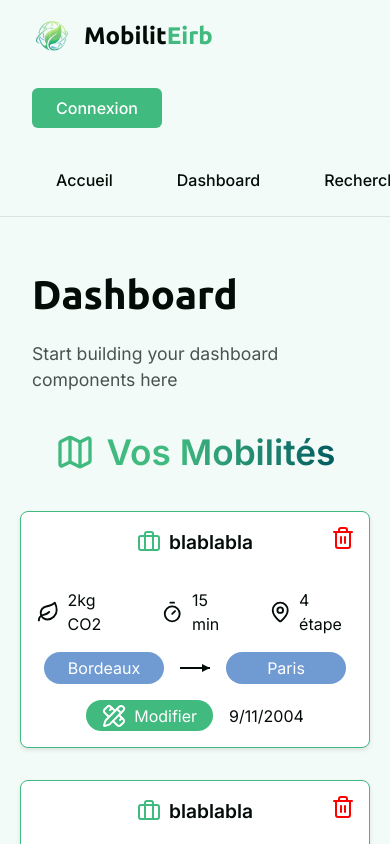
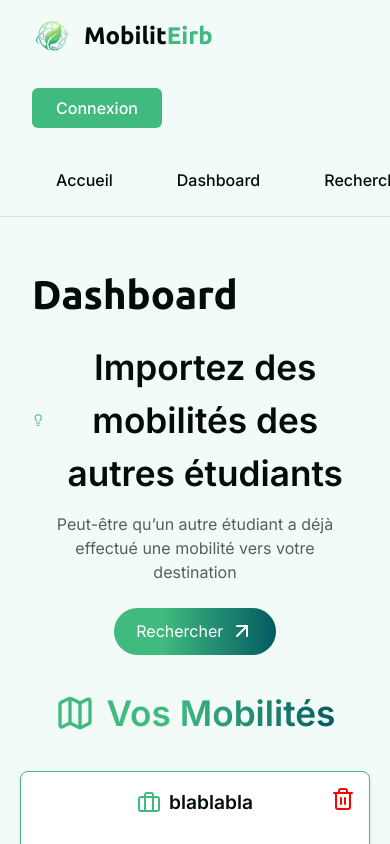
Before and after one commit to TLacault/mobiliteirb, a Nuxt app in the folder frontend/: page /dashboard in a window 390 px wide. Shown: the top 844 px of the page. Built offline with nearby package versions, Linux system fonts and the light colour scheme.

Commit message:
feat(dashboard): added importermobilitersection ref(#2)

```diff
--- /dev/null
+++ b/frontend/components/dashboard/ImporterSection.vue
@@ -0,0 +1,72 @@
+<script setup>
+import { Lightbulb, ArrowUpRight } from "lucide-vue-next";
+</script>
+
+<template>
+<div class="ImporterSection">
+     <div class="info">
+     <div class="title-row">
+     <Lightbulb class="icon" />
+     <h3 class="section-title">
+     Importez des mobilités des autres étudiants</h3>
+     </div>
+     <p class="detail">
+     Peut-être qu’un autre étudiant a déjà effectué une mobilité vers votre destination
+    </p>
+     </div>
+
+     <div class="bouton">
+     <NuxtLink to="recherche" class="btn">
+        Rechercher
+	<ArrowUpRight />
+     </NuxtLink>
+     </div>
+</div>
+</template>
+
+<style scoped>
+.title-row {
+  display: flex;
+  align-items: center;
+  gap: 0.5rem;
+}
+
+.ImporterSection {
+  display: flex;
+  flex-direction: column;
+  align-items: center;
+  justify-content: center;
+  text-align: center;
+  gap: 1.5rem;
+  }
+
+ .btn {
+ display:
+ flex; align-items:
+ center;
+ justify-content: center;
+ gap: 0.4rem;
+ background: var(--gradientCallToAction);
+ color: white;
+ padding: 0.7rem 1.4rem;
+ border-radius: 32px;
+ font-size: var(--font-body);
+ text-decoration: none;
+ cursor: pointer;
+}
+
+.icon {
+  color: var(--primary);
+  width: 30px;
+  height: 30px;
+}
+
+.info {
+  display:
+  flex; flex-direction:
+  column; align-items: center;
+  gap: 0.8rem;
+}
+
+
+</style>
--- a/frontend/pages/dashboard.vue
+++ b/frontend/pages/dashboard.vue
@@ -2,7 +2,7 @@
   <div class="page">
     <div class="container">
       <h1>Dashboard</h1>
-      <p>Start building your dashboard components here</p>
+      <ImporterSection />
 
       <!-- Mobilitie Cards Section -->
       <div class="mobilities">
@@ -21,6 +21,7 @@
 
 <script setup>
 import { Map } from "lucide-vue-next";
+import ImporterSection from "../components/dashboard/ImporterSection.vue";
 import MobilityCard from "./MobilityCard.vue";
 
 const cards = [
```
